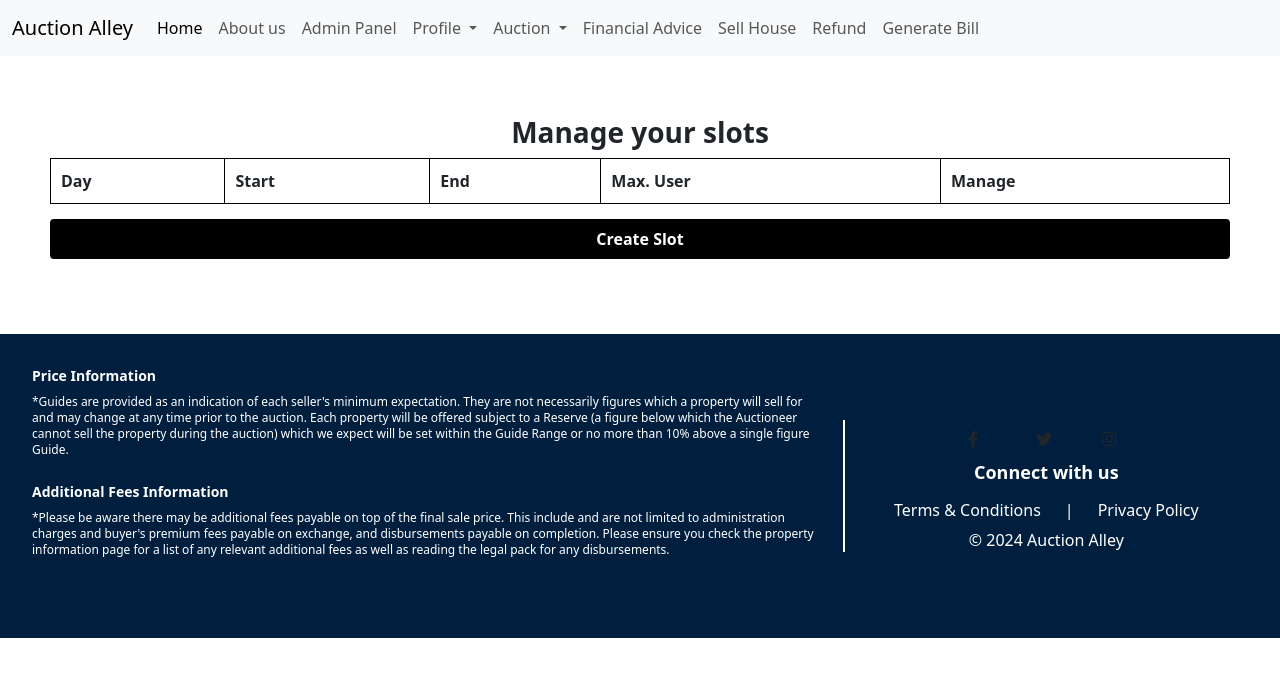
After one commit to EntityErrorr/Auction-Alley, a Django app: page /Manage_Slots/ in a window 1280 px wide. The commit adds this page. Shown: the top 677 px of the page. Run offline with Django 5.2, Linux system fonts and the light colour scheme; a user stored in the database is signed in; data comes from the database, SQL or seed files in the repository; both versions use the stored data as it was after the commit; lists and menus that the app fills with data are empty.

Commit message:
advisor slot, book slot system added

```diff
--- a/Dashboard/admin.py
+++ b/Dashboard/admin.py
@@ -1,6 +1,6 @@
 from django.contrib import admin
 
-from .models import Auction, Bid, Comment, Watchlist, Category
+from .models import Auction, Bid, Comment, Watchlist, Category,Advisorslot
 
 # Register your models here.
 admin.site.register(Auction)
@@ -8,3 +8,4 @@ admin.site.register(Bid)
 admin.site.register(Comment)
 admin.site.register(Watchlist)
 admin.site.register(Category)
+admin.site.register(Advisorslot)
--- /dev/null
+++ b/Dashboard/templates/manageslot.html
@@ -0,0 +1,100 @@
+{% extends 'basee.html' %}
+
+{% block content %}
+
+<style>
+    .advisor-slot-container {
+      margin: 50px auto;
+      width: 100%;
+      max-width: 1200px;
+      background-color: white;
+      padding: 10px;
+      border-radius: 10px;
+      display: flex;
+      justify-content: center;
+      align-items: center;
+      flex-direction: column;
+    }
+    .advisor-slot-container table {
+      width: 100%;
+    }
+    .advisor-slot-container table tr {
+      padding: 10px;
+      border: 1px solid black;
+    }
+    .advisor-slot-container table td,
+    .advisor-slot-container table th {
+      padding: 10px;
+      border: 1px solid black;
+    }
+    .advisor-slot-container table td button {
+      border: none;
+      padding: 6px 10px;
+      font-weight: 600;
+      font-size: 16px;
+      width: 20%;
+    }
+    .update {
+      background-color: greenyellow;
+    }
+    .delete {
+      background-color: black;
+      color: white;
+    }
+    .create-slot {
+      margin: 15px 0;
+      padding: 6px 10px;
+      font-size: 16px;
+      font-weight: 600;
+      color: white;
+      background-color: black;
+      border-radius: 4px;
+      border: none;
+      border: 2px solid black;
+      transition: 0.4s;
+      width: 100%;
+    }
+    .create-slot:hover {
+      background-color: white;
+      color: black;
+    }
+    .advisor-slot-container > a {
+      width: 100%;
+    }
+  </style>
+
+<div class="manage-slot-container">
+    <div class="advisor-slot-container">
+      <h3 class="text-center fw-bold fs-3 mb-2">Manage your slots</h3>
+      <table>
+        <tr>
+          <th>Day</th>
+          <th>Start</th>
+          <th>End</th>
+          <th>Max. User</th>
+          <th>Manage</th>
+        </tr>
+
+        {% for slot in slots %}
+        <tr>
+          <td>{{slot.day}}</td>
+          <td>{{slot.start_time}}</td>
+          <td>{{slot.end_time}}</td>
+          <td>{{slot.max_user}}</td>
+          <td>
+            <a href="{% url 'dashboard:updateSlot' slot.id %}"
+              ><button class="update">Update</button></a
+            >
+            <a href="{% url 'dashboard:deleteSlot' slot.id %}"
+              ><button class="delete">Delete</button></a
+            >
+          </td>
+        </tr>
+        {% endfor %}
+      </table>
+      <a href="{% url 'dashboard:createslot' %}"
+        ><button class="create-slot">Create Slot</button></a
+      >
+    </div>
+  </div>
+{% endblock %}
--- a/Dashboard/urls.py
+++ b/Dashboard/urls.py
@@ -6,5 +6,13 @@ urlpatterns = [
     path("AuctionItem/<int:auction_id>", views.AuctionItem, name="AuctionItem"),
     path("AuctionItem/<int:auction_id>/comment", views.comment, name="comment"),
     path("Live_Auction/", views.LiveAuction, name="LiveAuction"),
+    path("Admin_approve/", views.adminapprove, name="adminapprove"),
+    path("Manage_Slots/", views.Manageslot, name="manageslot"),
+    path("Create_Slots/", views.Createslot, name="createslot"),
+    path('update-slot/<str:id>',views.UpdateSlot,name='updateSlot'),
+    path('delete-slot/<str:id>',views.DeleteSlot, name='deleteSlot'),
+    path('book-slot/<str:id>',views.BookSlot,name='bookSlot'),
+    path('advisors/',views.Advisor_Page,name='advisors'),
+    path('advisors/<str:id>',views.Advisor_Inside,name='advisorInside'),
     path("AuctionItem/<int:auction_id>/bid_placement", views.bitplacement, name="bitplacement"),
 ]
--- a/Dashboard/views.py
+++ b/Dashboard/views.py
@@ -4,8 +4,8 @@ from django.http import HttpResponse, HttpResponseRedirect,JsonResponse
 from django.urls import reverse
 from django.utils import timezone
 
-from .models import User, Auction, Bid, Category, Comment, Watchlist
-from .forms import NewCommentForm,BidForm
+from .models import User, Auction, Bid, Category, Comment, Watchlist,Advisorslot
+from .forms import NewCommentForm,BidForm,CreateSlotForm,UpdateSlotForm
 from django.contrib.auth.decorators import login_required
 from django.contrib import messages
 from django.core.exceptions import ObjectDoesNotExist
@@ -66,7 +66,6 @@ def LiveAuction(request):
         approval_status='approved',
         end_time__gt=timezone.now()
     ).order_by('-creation_date')
-    print(live_auctions)
     return render(request, "home.html", {"auctions": live_auctions})
 
 @login_required
@@ -121,3 +120,110 @@ def bitplacement(request, auction_id):
         'bid_form': bid_form,
     }
     return render(request, 'bitplacement.html', context)
+
+
+
+def adminapprove(request):
+    pending_auction= Auction.objects.filter(approval_status='pending')
+    if request.method=='POST':
+        action_value = request.POST.get('action')
+        action,data=action_value.split('|')
+        preauction= Auction.objects.get(pk=data)
+        preauction.approval_status=action
+        preauction.save()
+    return render(request,'adminapprove.html',{'pending':pending_auction})
+
+def ProtectRole(request,role):
+    if not request.user.is_authenticated:
+        return False
+    elif role=='admin':
+        if not request.user.is_superuser:
+            return False
+    elif role=='advisor':
+        if not request.user.is_staff:
+            return False
+    return True
+
+def Manageslot(request):
+    role= ProtectRole(request, 'advisor')
+    if not role:
+        return redirect('/')
+    slots=Advisorslot.objects.filter(user=request.user)
+    return render(request, 'manageslot.html',{'slots':slots})
+
+def Createslot(request):
+    role = ProtectRole(request, 'advisor')
+    if not role:
+        return redirect('/')
+
+    if request.method == 'POST':
+        form = CreateSlotForm(request.POST)
+        if form.is_valid():
+            newslot = form.save(commit=False)
+            newslot.user = request.user
+            newslot.meet_link = "Will be provided when the slot is started"
+            newslot.save()
+            return redirect('/Manage_Slots')
+        # Handle the invalid form case
+        return render(request, 'createslot.html', {'form': form})
+
+    else:
+        form = CreateSlotForm()
+        return render(request, 'createslot.html', {'form': form})
+
+def UpdateSlot(request, id):
+    role = ProtectRole(request,'advisor')
+    if not role:
+        return redirect('/')
+    slot = Advisorslot.objects.get(id=int(id))
+
+    if request.method == 'POST':
+        form = UpdateSlotForm(request.POST,instance=slot)
+        if form.is_valid():
+            form.save()
+            return redirect('/Manage_Slots')
+        # Handle the invalid form case
+        return render(request, 'updateslot.html', {'slot':slot,'form': form})
+
+    else:
+        form = UpdateSlotForm(instance=slot)
+        return render(request,'updateslot.html',{'slot':slot,'form':form})
+
+def DeleteSlot(request, id):
+    role = ProtectRole(request,'advisor')
+    if not role:
+        return redirect('/')
+
+    slot = Advisorslot.objects.get(id=int(id))
+
+    slot.delete()
+
+    return redirect('/Manage_Slots')
+
+def Advisor_Page(request):
+    advisors = User.objects.filter(is_staff=True).exclude(is_superuser=True)
+    return render(request,'advisorpage.html',{'advisors':advisors})
+
+def Advisor_Inside(request,id):
+    advisor = get_object_or_404(User, id=int(id))
+
+    slots = Advisorslot.objects.filter(user=advisor)
+
+    return render(request,'advisorinside.html',{'advisor':advisor,'slots':slots})
+
+@login_required
+def BookSlot(request, id):
+    if request.user.is_authenticated:
+        slot = Advisorslot.objects.get(id=int(id))
+        if slot.total_user+1 > slot.max_user:
+            return JsonResponse({"Error":"Max capacity reached"})
+        else:
+            if request.user in slot.booked_user_list.all():
+                slot.total_user -= 1
+                slot.booked_user_list.remove(request.user)
+            else:
+                slot.total_user += 1
+                slot.booked_user_list.add(request.user)
+
+            slot.save()
+            return redirect(f'/advisors/{slot.user.id}')
--- a/User/views.py
+++ b/User/views.py
@@ -13,7 +13,7 @@ from datetime import datetime, timedelta
 # Create your views here.
 def home(request):
     return render(request, "home.html", {
-            "auctions": Auction.objects.filter(approval_status__in=['pending', 'approved']).order_by('-creation_date')
+            "auctions": Auction.objects.filter(approval_status__in=[ 'approved']).order_by('-creation_date')
         })
 
 def register(request):
--- a/templates/basee.html
+++ b/templates/basee.html
@@ -60,11 +60,11 @@
                     {% if request.user.is_staff%}
                         {% if request.user.is_superuser %}
                             <li class="nav-item">
-                                <a class="nav-link" aria-current="page" href="">Admin Panel</a>
+                                <a class="nav-link" aria-current="page" href="{% url 'dashboard:adminapprove' %}">Admin Panel</a>
                             </li>
                         {% else %}
                             <li class="nav-item">
-                                <a class="nav-link" aria-current="page" href="">Manage Slot</a>
+                                <a class="nav-link" aria-current="page" href="{% url 'dashboard:manageslot' %}">Manage Slot</a>
                             </li>
                         {% endif %}
                     {% endif %}
@@ -93,7 +93,7 @@
                         </ul>
                     </li>
                     <li class="nav-item">
-                        <a class="nav-link " href="#">Financial Advice</a>
+                        <a class="nav-link " href="{% url 'dashboard:advisors' %}">Financial Advice</a>
                     </li>
                     <li class="nav-item">
                         <a class="nav-link " href="#">Sell House</a>
```
Also changed, not shown: Dashboard/forms.py (+25 -1 lines), Dashboard/models.py (+25 -0 lines), Dashboard/templates/adminapprove.html (added, +30 -0 lines), Dashboard/templates/advisorinside.html (added, +99 -0 lines), Dashboard/templates/advisorpage.html (added, +66 -0 lines), Dashboard/templates/createslot.html (added, +68 -0 lines), Dashboard/templates/updateslot.html (added, +74 -0 lines), Dashboard/migrations/0003_advisorslot.py (added), auction_item_images/frames-for-your-heart-2d4lAQAlbDA-unsplash.jpg (added), auction_item_images/joshua-coleman-Mbn9oZkQ3ow-unsplash.jpg (added), db.sqlite3.
